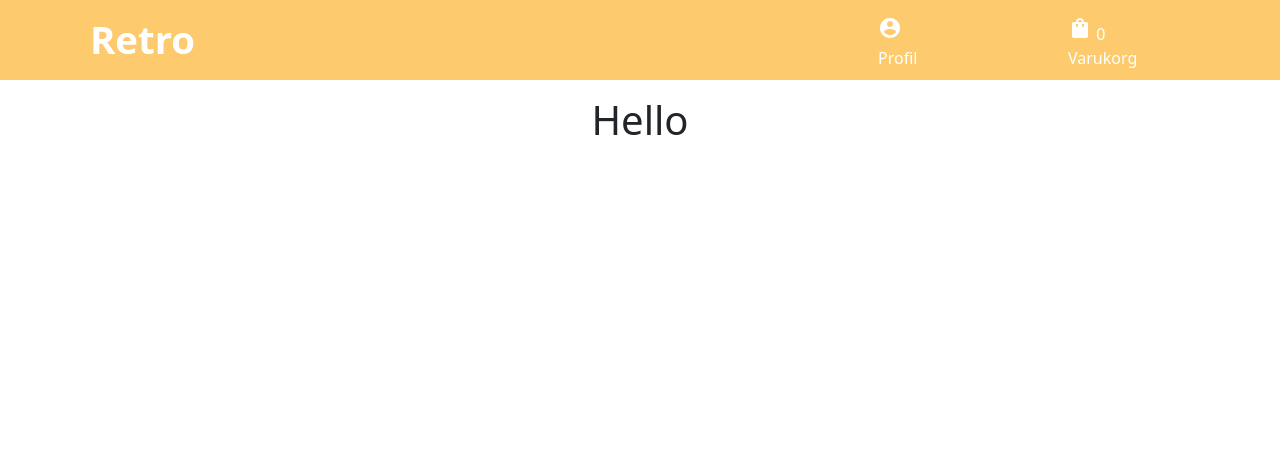
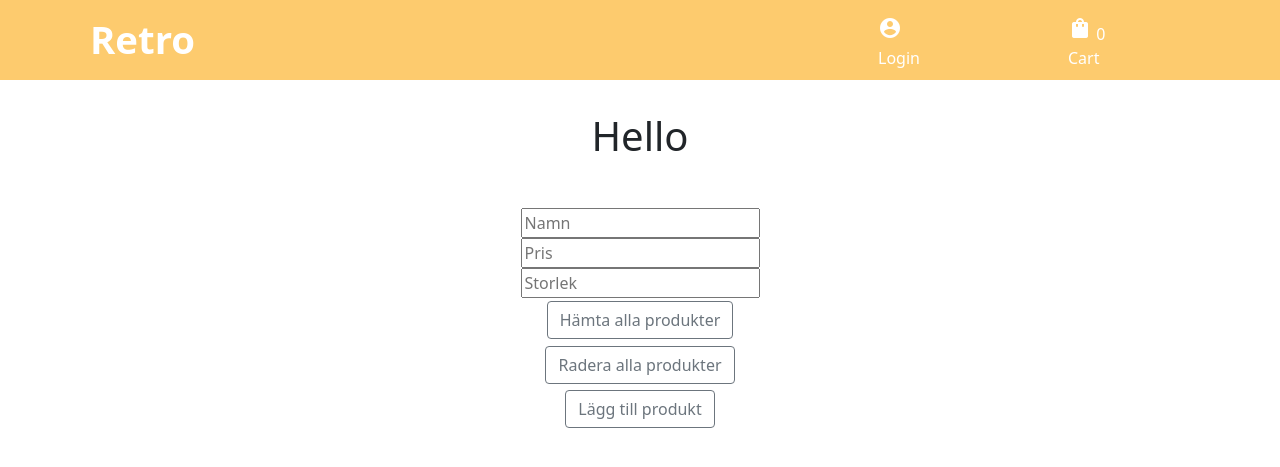
Before and after one commit to TechWithRyan/Webbshop, a PHP site: page / in a window 1280 px wide. Shown: the top 467 px of the page. Run offline with PHP 8.4, Linux system fonts and the light colour scheme.

Commit message:
remaked_GitHub

```diff
--- a/index.html
+++ b/index.html
@@ -8,6 +8,7 @@
     <link rel="stylesheet" href="startpage.css">
     <link href="https://cdn.jsdelivr.net/npm/bootstrap@5.0.0-beta1/dist/css/bootstrap.min.css" rel="stylesheet" integrity="sha384-giJF6kkoqNQ00vy+HMDP7azOuL0xtbfIcaT9wjKHr8RbDVddVHyTfAAsrekwKmP1" crossorigin="anonymous">
     <link href="https://fonts.googleapis.com/icon?family=Material+Icons" rel="stylesheet">
+    <script defer src="logic.js"></script>
     <script defer src="index.js"></script>
 </head>
 <body>
@@ -22,14 +23,14 @@
                         <li>
                             <a href="./login.html"> <span class="material-icons">
                                 account_circle
-                                </span><br>Profil</a></li>
+                                </span><br>Login</a></li>
                         </ul>
                     </div>
                     <div class="col-sm-2"><ul>
                         <li>
                             <a href="./cart.html">
                                 <span class="material-icons">shopping_bag</span>
-                                <span>0</span><br>Varukorg
+                                <span>0</span><br>Cart
                                 </a></li>
                             </ul>
                     </div>
@@ -41,6 +42,16 @@
 <main>
 
     <h1>Hello</h1>
+    <br>
+
+    <input id="name" type="name" placeholder="Namn"/>
+    <input id="price" type="price" placeholder="Pris"/>
+    <input id="size" type="size" placeholder="Storlek"/>
+
+    <button type="button" class="btn btn-outline-secondary" onclick="getAllProducts()">Hämta alla produkter</button>
+    <button type="button" class="btn btn-outline-secondary" onclick="deleteAllProducts()">Radera alla produkter</button>
+    <button type="button" class="btn btn-outline-secondary" onclick="addProduct()">Lägg till produkt</button>
+
 
 </main>
 
--- /dev/null
+++ b/logic.js
@@ -0,0 +1,45 @@
+async function getAllProducts(){
+    const result = await makeRequest("./api/recivers/productReciever.php", "GET")
+    //console.log(result)
+}
+
+
+async function deleteAllProducts(){
+
+    let body = new FormData()
+    body.append("action", "deleteAll")
+
+    const result = await makeRequest("./api/productReciever.php", "GET", body)
+    console.log(result)
+}
+
+
+async function addProduct(){
+
+    const product = {
+        name: document.getElementById("name").value,
+        price: document.getElementById("price").value,
+        size: document.getElementById("size").value
+    }
+
+    let body = new FormData()
+    body.append("action", "add")
+    body.append("product", JSON.stringify(product))
+
+    const result = await makeRequest("./api/productReciever.php", "POST", body)
+    console.log(result)
+}
+
+
+async function makeRequest(url, method, body){
+    try {
+        const response = await fetch(url, {
+            method,
+            body
+        })
+        return response.json()
+    } catch(error) {
+        console.log(error)
+    }
+
+}
--- a/startpage.css
+++ b/startpage.css
@@ -11,6 +11,8 @@ body {
 main {
     padding-top: 1em;
     display: flex;
+    flex-direction: column;
+    align-items: center;
     justify-content: center;
 }
 nav {
@@ -40,6 +42,28 @@ nav a{
     font-weight: bold;
     padding: 16px 4px;
 }
+h1 {
+    padding: 16px 4px;
+}
 h2 {
     padding: 16px 4px;
 }
+p {
+    font-family: 'Roboto', sans-serif;
+    margin-bottom: 8px;
+    margin-top: 8px;
+    font-size: 1em;
+    color: #000;
+}
+input[type=text], select {
+    font-family: 'Roboto', sans-serif;
+    padding: 8px 8px;
+    margin: 0.2em;
+    display: inline-block;
+    border: 1px solid #ccc;
+    border-radius: 4px;
+    box-sizing: border-box;
+  }
+  .btn {
+      margin: 0.2em;
+  }
```
Also changed, not shown: api/productReciever.php (+38 -0 lines), repositories/productRepository.php (+28 -0 lines), ER.png (deleted), template/desctription.txt (added), 1 other file.
